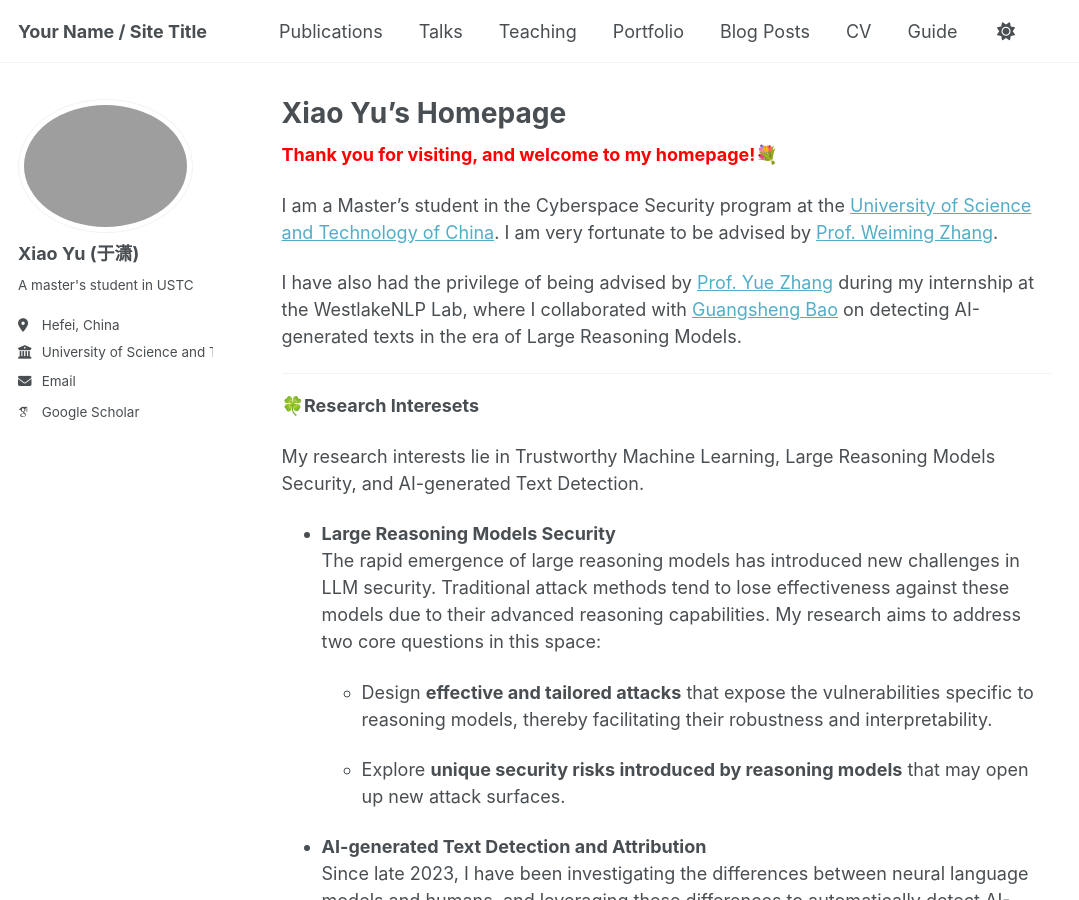
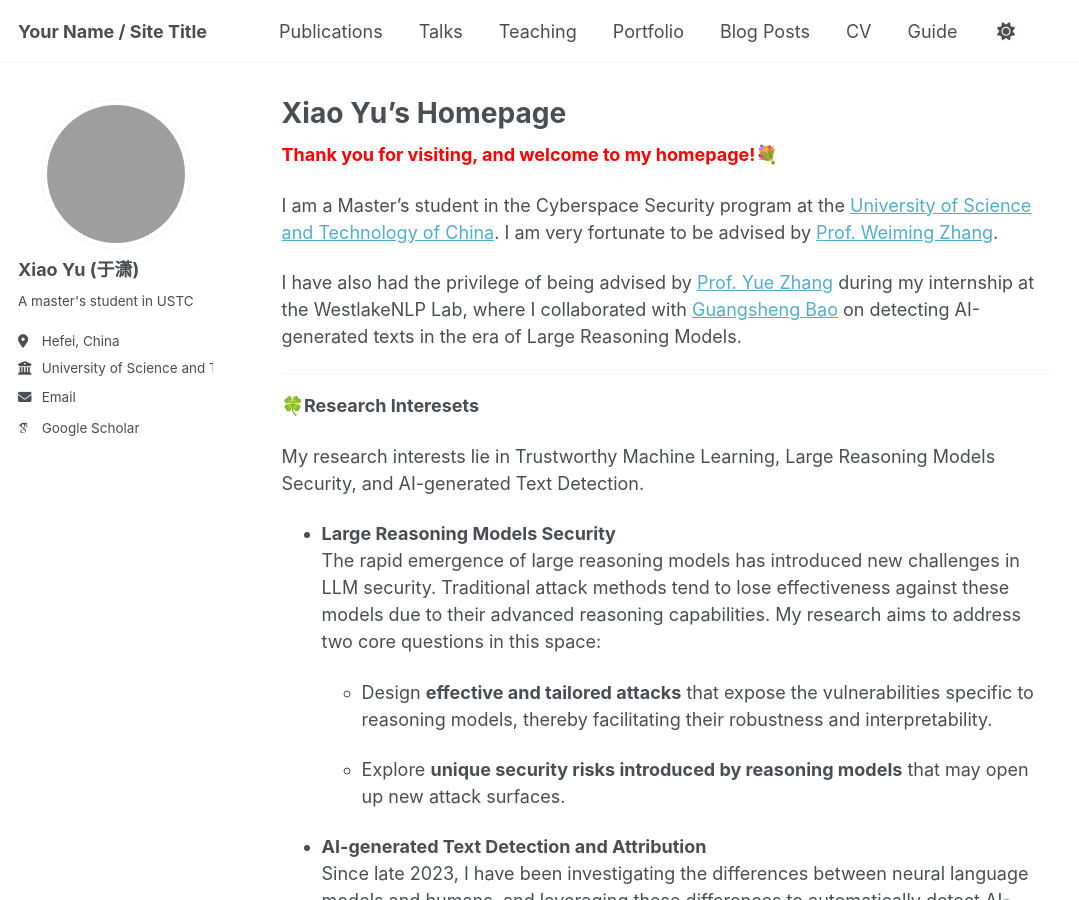
Before and after one commit to happy-Moer/yuxiao.github.io, a Jekyll site: the page built from _pages/about.md, in a window 1280 px wide and 900 px high. Shown: the whole window, without its empty margins (0-1079 px from the left). Built offline with Jekyll 4.4.1, drawn with Linux system fonts in a browser that asks for light colours; some web fonts are replaced; a script that is not in the unit is left out.

Commit message:
Update author-profile.html

```diff
--- a/_includes/author-profile.html
+++ b/_includes/author-profile.html
@@ -6,13 +6,29 @@
 
 <div itemscope itemtype="http://schema.org/Person">
 
-  <div class="author__avatar">
+<!--   <div class="author__avatar">
     {% if author.avatar contains "://" %}
     	<img src="{{ author.avatar }}" alt="{{ author.name }}"  fetchpriority="high" />
     {% else %}
     	<img src="{{ author.avatar | prepend: "/images/" | prepend: base_path }}" class="author__avatar" alt="{{ author.name }}"  fetchpriority="high" />
     {% endif %}
-  </div>
+  </div> -->
+
+  <div class="author__avatar">
+  {% if author.avatar contains "://" %}
+    <img src="{{ author.avatar }}"
+         alt="{{ author.name }}"
+         fetchpriority="high"
+         style="width: 150px; height: 150px; object-fit: cover; display: block; margin: 0 auto;" />
+  {% else %}
+    <img src="{{ author.avatar | prepend: "/images/" | prepend: base_path }}"
+         class="author__avatar"
+         alt="{{ author.name }}"
+         fetchpriority="high"
+         style="width: 150px; height: 150px; object-fit: cover; display: block; margin: 0 auto;" />
+  {% endif %}
+</div>
+
 
   <div class="author__content">
     <h3 class="author__name">{{ author.name }}</h3>
```
